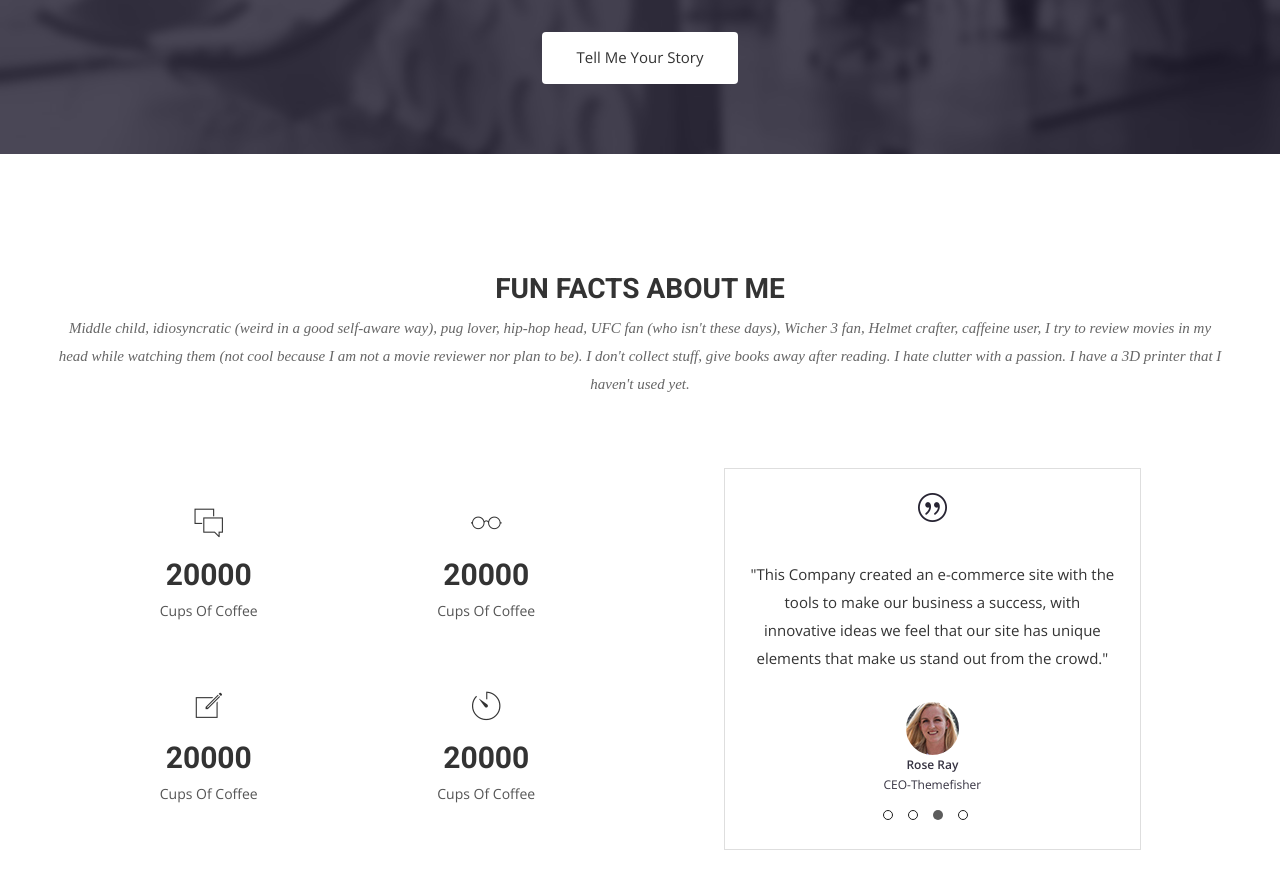
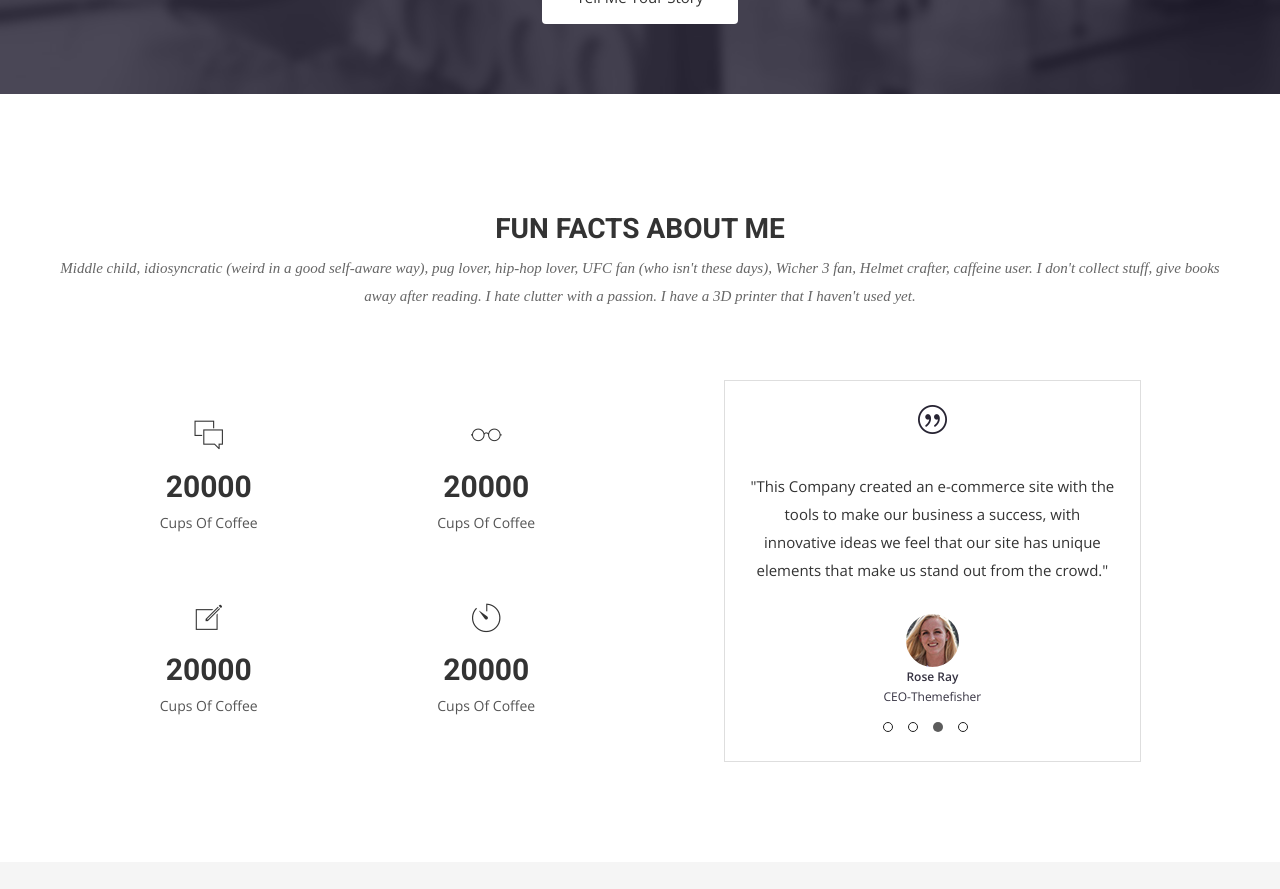
Before and after one commit to Kingslayyerr/Kingslayyerr.github.io, a Jekyll site: the page built from index.html, in a window 1280 px wide and 900 px high, scrolled down 3228 px. Shown: the top 889 px of the window. Built offline with Jekyll 4.4.1, drawn with Linux system fonts in a browser that asks for light colours; nearby versions of some CDN libraries; some web fonts are replaced; some of the changed text lies outside the part shown.

Commit message:
minor changes

```diff
--- a/index.html
+++ b/index.html
@@ -10,8 +10,8 @@ permalink: /
     <div class="row">
       <div class="col-md-10 col-md-offset-2">
         <div class="block">
-          <h1 class="animated fadeInUp">CHRISTIAN ESPINOZA - <br> FULLSTACK DEVELOPER / TECHNICAL WRITER </h1>
-          <p class="animated fadeInUp">Bringing ideas to life. </br> Producing applications and technical documents with an agile approach.</p>
+          <h1 class="animated fadeInUp">CHRISTIAN ESPINOZA - <br> FULLSTACK DEVELOPER </h1>
+          <p class="animated fadeInUp">Bringing ideas to life. </br> Producing applications with an agile approach.</p>
         </div>
       </div>
     </div>
@@ -27,7 +27,7 @@ permalink: /
             <h2>About Me</h2>
             <p>CSULB student and LA resident, currently working on personal projects and interning.</p>
           </div>
-          <p>Lorem ipsum dolor sit amet, consectetur adipisicing elit, sed do eiusmod tempor incididunt ut labore et dolore magna aliqua. Ut enim ad minim veniam, quis nostrud exercitation ullamco laboris nisi ut aliquip ex ea commodo consequat. Duis aute irure dolor in reprehenderit in voluptate velit esse cillum dolore eu fugiat nulla pariatur. Excepteur sint occaecat cupidatat non proident, sunt in culpa qui officia deserunt mollit anim id </p>
+          <p>Under Construction</p>
         </div>
       </div><!-- .col-md-7 close -->
       <div class="col-md-5 col-sm-12">
@@ -142,7 +142,7 @@ permalink: /
     <div class="row">
       <div class="section-title text-center">
         <h2>Fun Facts About Me</h2>
-        <p>Middle child, idiosyncratic (weird in a good self-aware way), pug lover, hip-hop head, UFC fan (who isn't these days), Wicher 3 fan, Helmet crafter, caffeine user, I try to review movies in my head while watching them (not cool because I am not a movie reviewer nor plan to be). I don't collect stuff, give books away after reading. I hate clutter with a passion. I have a 3D printer that I haven't used yet.</p>
+        <p>Middle child, idiosyncratic (weird in a good self-aware way), pug lover, hip-hop lover, UFC fan (who isn't these days), Wicher 3 fan, Helmet crafter, caffeine user. I don't collect stuff, give books away after reading. I hate clutter with a passion. I have a 3D printer that I haven't used yet.</p>
       </div>
     </div>
     <div class="row">
```
Also changed, not shown: other parts of index.html (+2 -2 lines).
